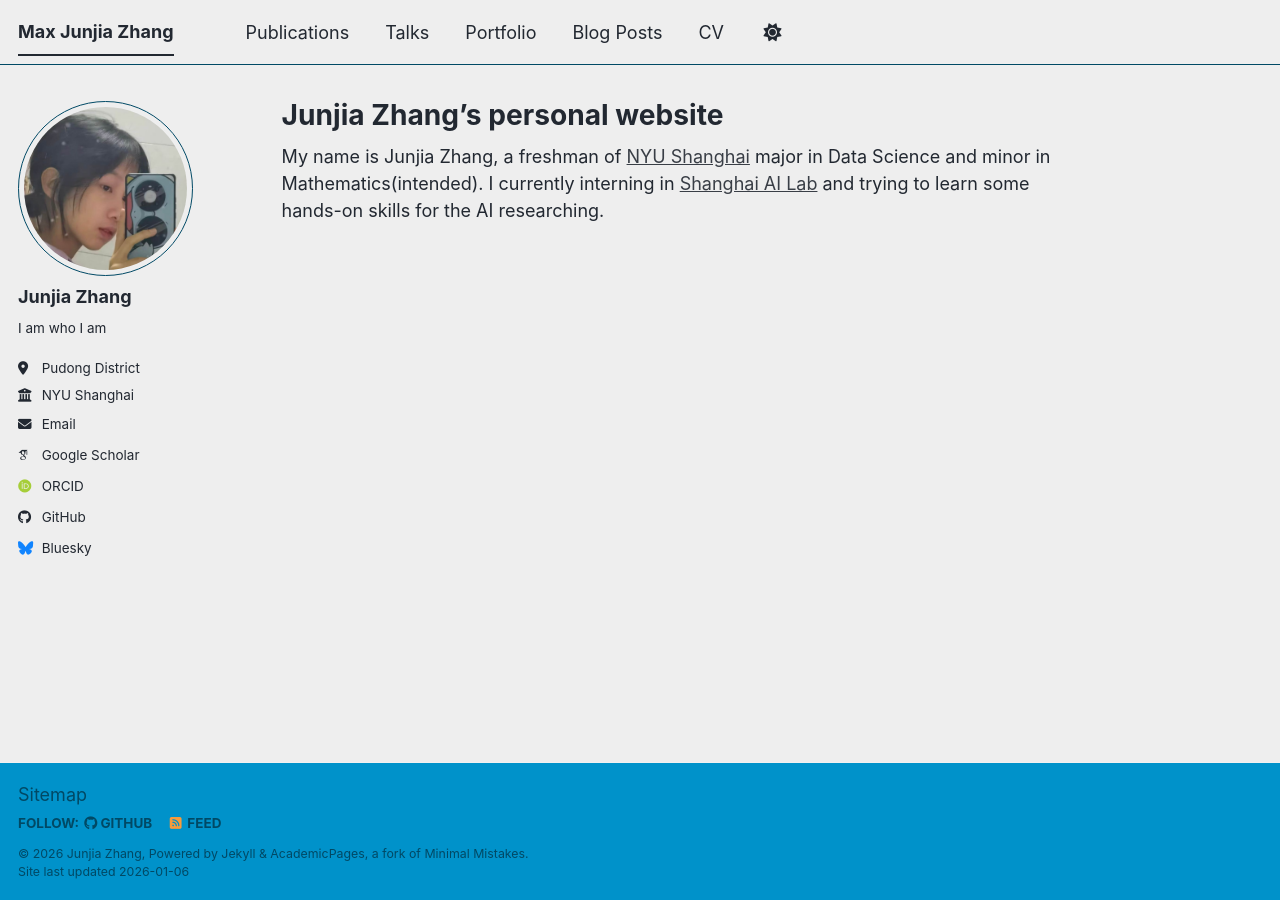
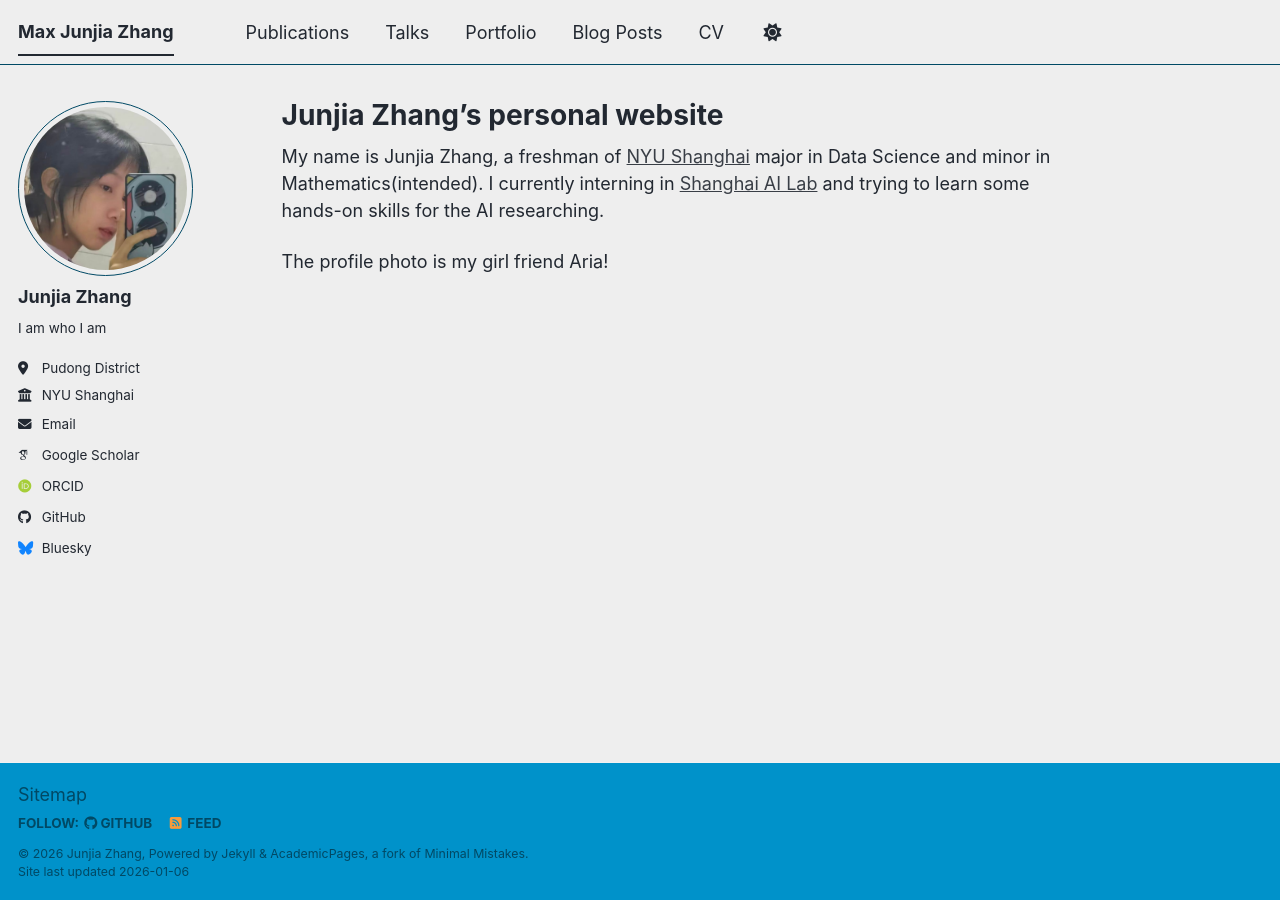
Before and after one commit to JunjiaZhangMax/junjiazhangmax.github.io, a Jekyll site: the page built from _pages/about.md, in a window 1280 px wide. Built offline with Jekyll 4.4.1, drawn with Linux system fonts in a browser that asks for light colours; some web fonts are replaced; a script bundle is joined from its source files by our own code; library files that are not in the unit come from our copies.

Commit message:
Update about.md

```diff
--- a/_pages/about.md
+++ b/_pages/about.md
@@ -9,3 +9,6 @@ redirect_from:
 
 My name is Junjia Zhang, a freshman of [NYU Shanghai](https://shanghai.nyu.edu/) major in Data Science and minor in Mathematics(intended).
 I currently interning in [Shanghai AI Lab](https://www.shlab.org.cn/) and trying to learn some hands-on skills for the AI researching.
+
+
+The profile photo is my girl friend Aria!
```
